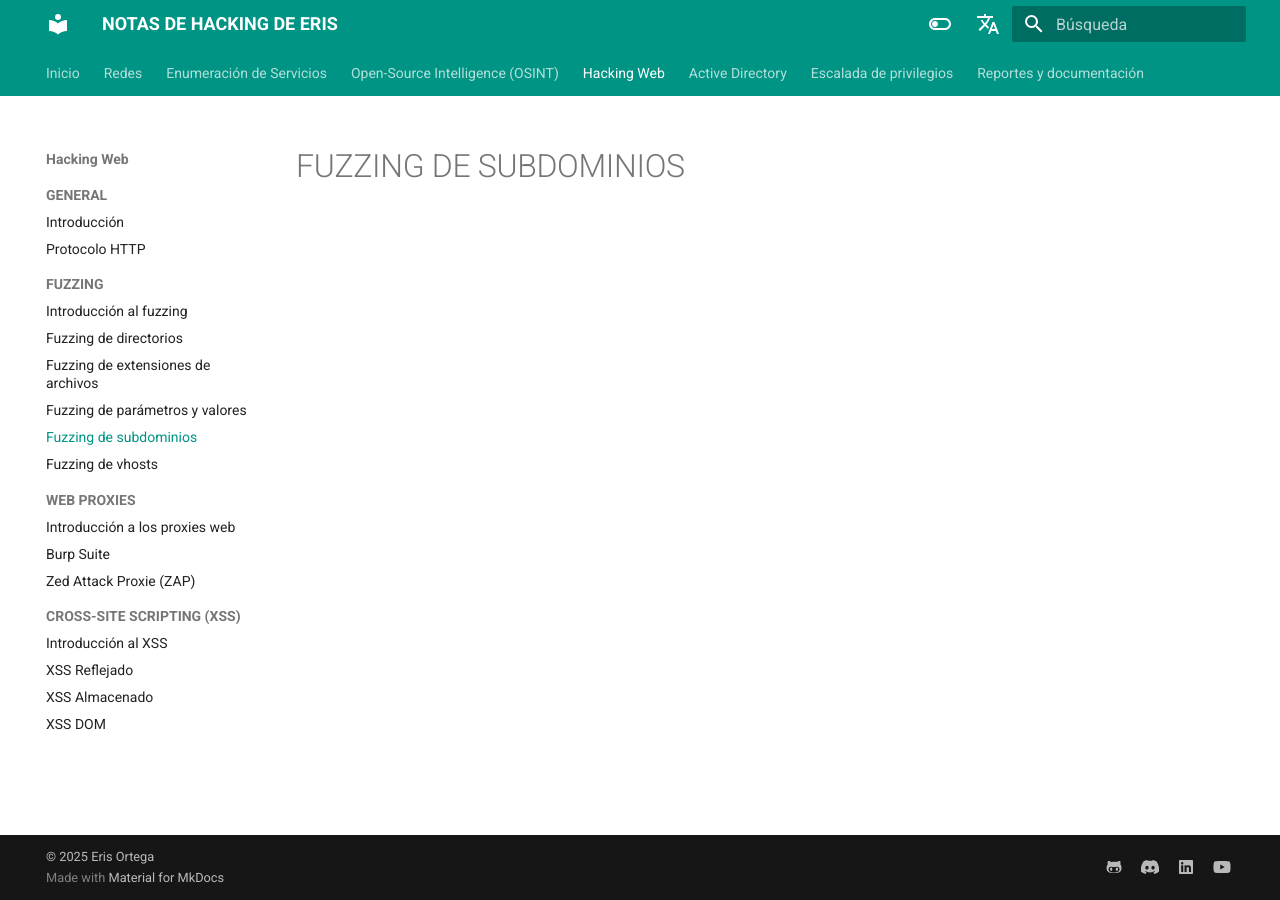
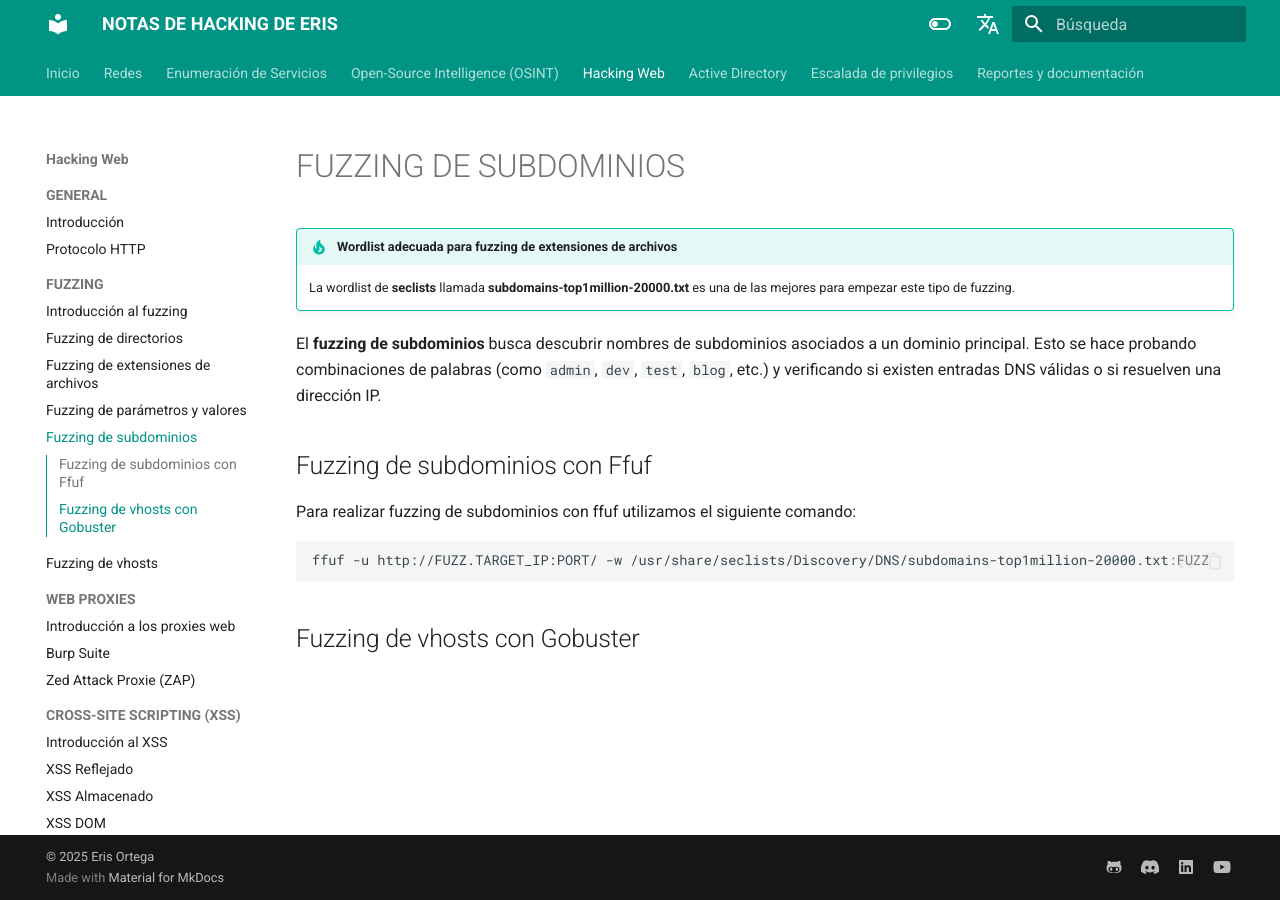
Before and after one commit to eris-os/hacking-notes, an MkDocs documentation site: the page built from docs/subdomain-fuzzing.md, in a window 1280 px wide. Built offline with MkDocs 1.6.1 and Material for MkDocs 9.7.7, drawn with Linux system fonts in a browser that asks for light colours; comment, search, counter and statistics services are not loaded.

Commit message:
Update subdomain-fuzzing.md vhost-fuzzing.md

````diff
--- a/docs/subdomain-fuzzing.md
+++ b/docs/subdomain-fuzzing.md
@@ -1 +1,15 @@
 # FUZZING DE SUBDOMINIOS
+
+!!! tip "Wordlist adecuada para fuzzing de extensiones de archivos"
+    La wordlist de **seclists** llamada **subdomains-top1million-20000.txt** es una de las mejores para empezar este tipo de fuzzing.
+
+El **fuzzing de subdominios** busca descubrir nombres de subdominios asociados a un dominio principal. Esto se hace probando combinaciones de palabras (como `admin`, `dev`, `test`, `blog`, etc.) y verificando si existen entradas DNS válidas o si resuelven una dirección IP.
+
+## Fuzzing de subdominios con Ffuf
+Para realizar fuzzing de subdominios con ffuf utilizamos el siguiente comando:
+
+``` sh
+ffuf -u http://FUZZ.TARGET_IP:PORT/ -w /usr/share/seclists/Discovery/DNS/subdomains-top1million-20000.txt:FUZZ
+```
+
+## Fuzzing de vhosts con Gobuster
--- a/docs/vhost-fuzzing.md
+++ b/docs/vhost-fuzzing.md
@@ -1 +1,18 @@
 # FUZZING DE VHOSTS
+
+!!! tip "Wordlist adecuada para fuzzing de extensiones de archivos"
+    La wordlist de **seclists** llamada **subdomains-top1million-20000.txt** es una de las mejores para empezar este tipo de fuzzing.
+
+El **fuzzing de vhosts** se centra en detectar configuraciones de servidores web que utilizan **virtual hosting**. En este caso, un mismo servidor puede alojar múltiples sitios web, diferenciados por el valor del encabezado `Host` en las peticiones HTTP.
+
+## Fuzzing de vhosts con Ffuf
+A diferencia del fuzzing de subdominios, en el fuzzing de vhosts el fuzzing se va a realizar en el header `Host` en lugar de la URL. Para ello primero tenemos que pasar dicho header con ffuf.
+
+* `Host: http://FUZZ.TARGET_IP:PORT`
+
+``` sh
+ffuf -u 'http://TARGET_IP:PORT' -w /usr/share/seclists/Discovery/DNS/subdomains-top1million-20000.txt:FUZZ -H 'Host: FUZZ.TARGET_IP'
+```
+
+
+## Fuzzing de vhosts con Gobuster
````
